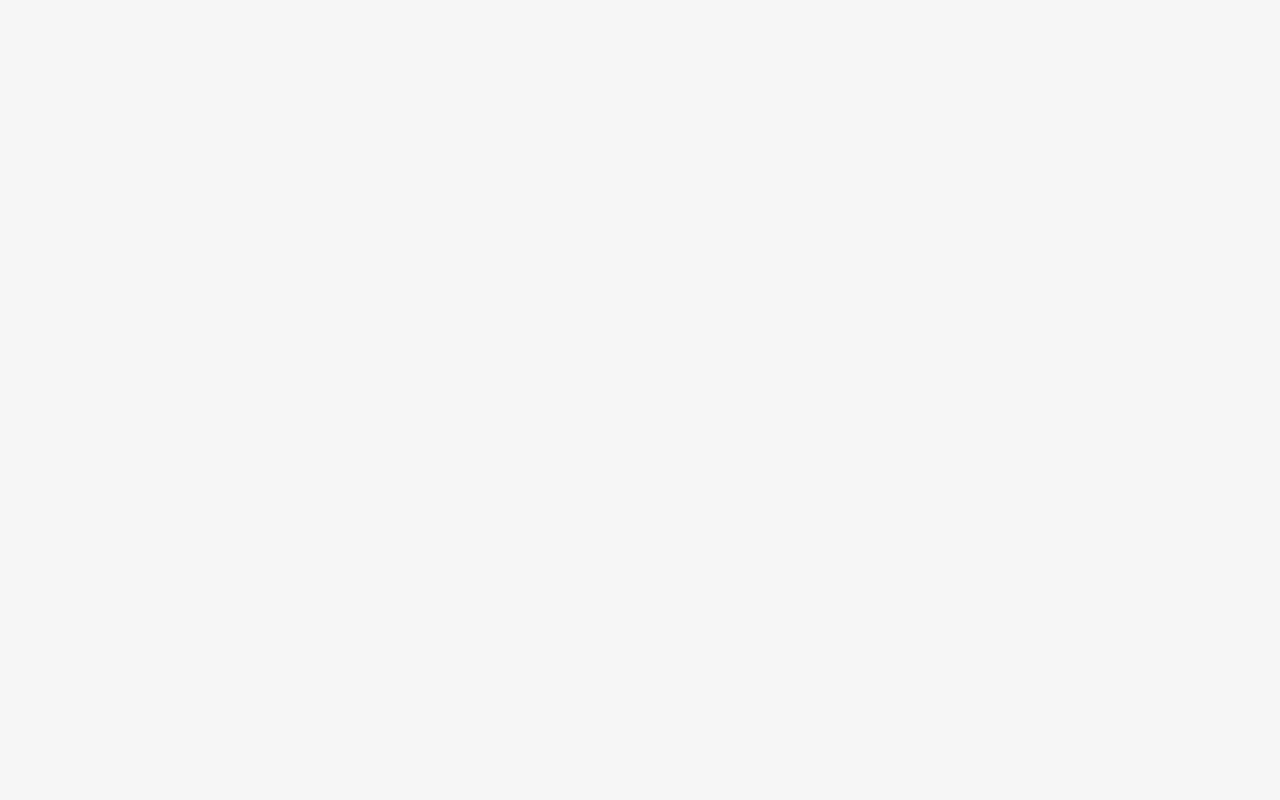
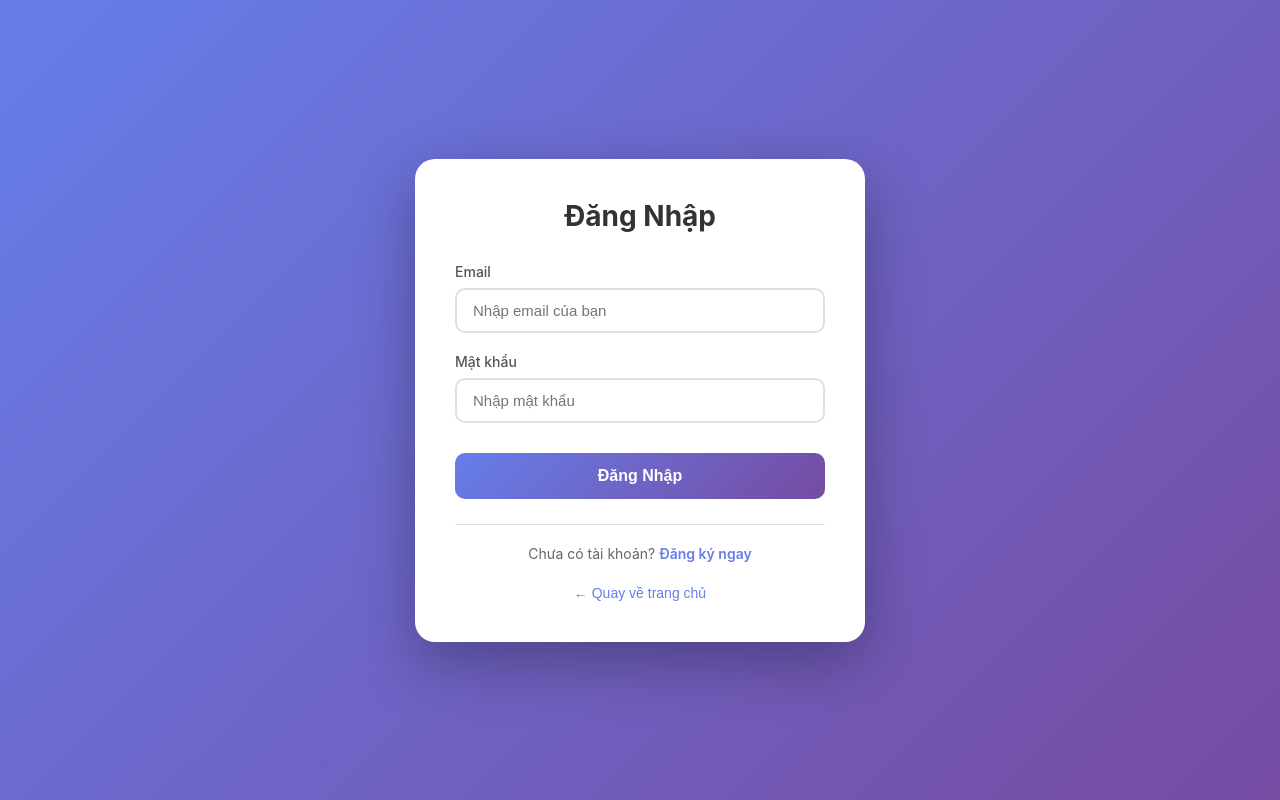
Before and after one commit to Khuongvjppro/FE, a React (Vite) app: page /login in a window 1280 px wide. Before the commit this address had no page. Built offline with nearby package versions, Linux system fonts and the light colour scheme.

Commit message:
feat: thêm component Login.jsx (trang đăng nhập/đăng ký)

```diff
--- a/src/main.jsx
+++ b/src/main.jsx
@@ -3,6 +3,7 @@ import ReactDOM from "react-dom/client";
 import { BrowserRouter, Routes, Route } from "react-router-dom";
 import App from "./App.jsx";
 import ProductDetail from "./pages/ProductDetail.jsx";
+import Login from "./pages/Login.jsx";
 import "./index.css";
 
 ReactDOM.createRoot(document.getElementById("root")).render(
@@ -11,6 +12,7 @@ ReactDOM.createRoot(document.getElementById("root")).render(
       <Routes>
         <Route path="/" element={<App />} />
         <Route path="/product/:id" element={<ProductDetail />} />
+        <Route path="/login" element={<Login />} />
       </Routes>
     </BrowserRouter>
   </React.StrictMode>
--- /dev/null
+++ b/src/pages/Login.css
@@ -0,0 +1,147 @@
+.login-container {
+  min-height: 100vh;
+  display: flex;
+  justify-content: center;
+  align-items: center;
+  background: linear-gradient(135deg, #667eea 0%, #764ba2 100%);
+  padding: 20px;
+}
+
+.login-card {
+  background: white;
+  border-radius: 20px;
+  padding: 40px;
+  box-shadow: 0 20px 60px rgba(0, 0, 0, 0.3);
+  width: 100%;
+  max-width: 450px;
+  animation: slideUp 0.5s ease-out;
+}
+
+@keyframes slideUp {
+  from {
+    opacity: 0;
+    transform: translateY(30px);
+  }
+  to {
+    opacity: 1;
+    transform: translateY(0);
+  }
+}
+
+.login-card h2 {
+  text-align: center;
+  color: #333;
+  margin-bottom: 30px;
+  font-size: 28px;
+  font-weight: 700;
+}
+
+.form-group {
+  margin-bottom: 20px;
+}
+
+.form-group label {
+  display: block;
+  margin-bottom: 8px;
+  color: #555;
+  font-weight: 500;
+  font-size: 14px;
+}
+
+.form-group input {
+  width: 100%;
+  padding: 12px 16px;
+  border: 2px solid #e0e0e0;
+  border-radius: 10px;
+  font-size: 15px;
+  transition: all 0.3s ease;
+  box-sizing: border-box;
+}
+
+.form-group input:focus {
+  outline: none;
+  border-color: #667eea;
+  box-shadow: 0 0 0 3px rgba(102, 126, 234, 0.1);
+}
+
+.login-btn {
+  width: 100%;
+  padding: 14px;
+  background: linear-gradient(135deg, #667eea 0%, #764ba2 100%);
+  color: white;
+  border: none;
+  border-radius: 10px;
+  font-size: 16px;
+  font-weight: 600;
+  cursor: pointer;
+  transition: all 0.3s ease;
+  margin-top: 10px;
+}
+
+.login-btn:hover {
+  transform: translateY(-2px);
+  box-shadow: 0 10px 25px rgba(102, 126, 234, 0.4);
+}
+
+.login-btn:active {
+  transform: translateY(0);
+}
+
+.login-footer {
+  text-align: center;
+  margin-top: 25px;
+  padding-top: 20px;
+  border-top: 1px solid #e0e0e0;
+}
+
+.login-footer p {
+  color: #666;
+  font-size: 14px;
+}
+
+.toggle-form {
+  color: #667eea;
+  font-weight: 600;
+  cursor: pointer;
+  transition: color 0.3s ease;
+}
+
+.toggle-form:hover {
+  color: #764ba2;
+  text-decoration: underline;
+}
+
+.back-home {
+  text-align: center;
+  margin-top: 20px;
+}
+
+.back-btn {
+  background: none;
+  border: none;
+  color: #667eea;
+  font-size: 14px;
+  cursor: pointer;
+  font-weight: 500;
+  transition: color 0.3s ease;
+}
+
+.back-btn:hover {
+  color: #764ba2;
+  text-decoration: underline;
+}
+
+/* Responsive */
+@media (max-width: 480px) {
+  .login-card {
+    padding: 30px 20px;
+  }
+
+  .login-card h2 {
+    font-size: 24px;
+  }
+
+  .form-group input {
+    padding: 10px 14px;
+  }
+}
--- /dev/null
+++ b/src/pages/Login.jsx
@@ -0,0 +1,106 @@
+import { useState } from "react";
+import { useNavigate } from "react-router-dom";
+import "./Login.css";
+
+function Login() {
+  const [formData, setFormData] = useState({
+    email: "",
+    password: "",
+  });
+  const [isLogin, setIsLogin] = useState(true);
+  const navigate = useNavigate();
+
+  const handleChange = (e) => {
+    setFormData({
+      ...formData,
+      [e.target.name]: e.target.value,
+    });
+  };
+
+  const handleSubmit = (e) => {
+    e.preventDefault();
+    // TODO: Add authentication logic here
+    console.log("Form submitted:", formData);
+    // Navigate to home page after login
+    navigate("/");
+  };
+
+  return (
+    <div className="login-container">
+      <div className="login-card">
+        <h2>{isLogin ? "Đăng Nhập" : "Đăng Ký"}</h2>
+        <form onSubmit={handleSubmit}>
+          {!isLogin && (
+            <div className="form-group">
+              <label htmlFor="name">Họ và tên</label>
+              <input
+                type="text"
+                id="name"
+                name="name"
+                placeholder="Nhập họ và tên"
+                required={!isLogin}
+              />
+            </div>
+          )}
+          <div className="form-group">
+            <label htmlFor="email">Email</label>
+            <input
+              type="email"
+              id="email"
+              name="email"
+              value={formData.email}
+              onChange={handleChange}
+              placeholder="Nhập email của bạn"
+              required
+            />
+          </div>
+          <div className="form-group">
+            <label htmlFor="password">Mật khẩu</label>
+            <input
+              type="password"
+              id="password"
+              name="password"
+              value={formData.password}
+              onChange={handleChange}
+              placeholder="Nhập mật khẩu"
+              required
+            />
+          </div>
+          {!isLogin && (
+            <div className="form-group">
+              <label htmlFor="confirmPassword">Xác nhận mật khẩu</label>
+              <input
+                type="password"
+                id="confirmPassword"
+                name="confirmPassword"
+                placeholder="Nhập lại mật khẩu"
+                required={!isLogin}
+              />
+            </div>
+          )}
+          <button type="submit" className="login-btn">
+            {isLogin ? "Đăng Nhập" : "Đăng Ký"}
+          </button>
+        </form>
+        <div className="login-footer">
+          <p>
+            {isLogin ? "Chưa có tài khoản? " : "Đã có tài khoản? "}
+            <span
+              className="toggle-form"
+              onClick={() => setIsLogin(!isLogin)}
+            >
+              {isLogin ? "Đăng ký ngay" : "Đăng nhập"}
+            </span>
+          </p>
+        </div>
+        <div className="back-home">
+          <button onClick={() => navigate("/")} className="back-btn">
+            ← Quay về trang chủ
+          </button>
+        </div>
+      </div>
+    </div>
+  );
+}
+
+export default Login;
```
